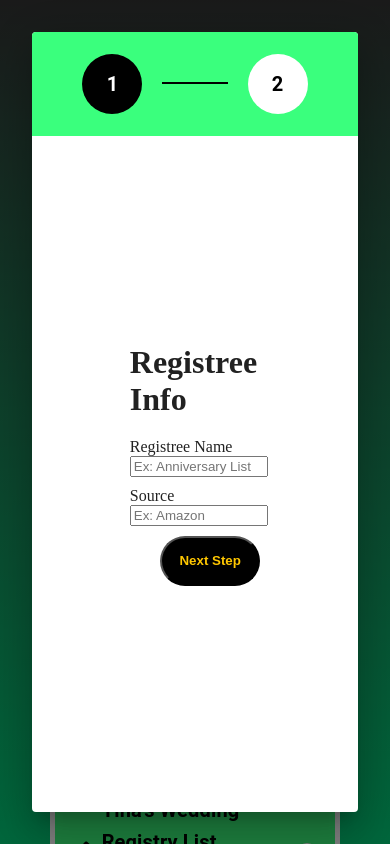
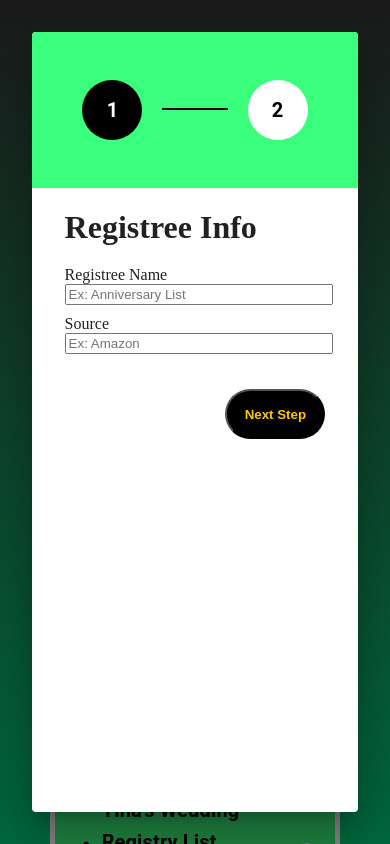
Before and after one commit to SamuelBanya/Registree, a Next.js app in the folder registree/: page /registrees/registree-page in a window 390 px wide. Both pictures are taken after a click on the button "ADD NEW REGISTREE". Built offline with nearby package versions, Linux system fonts and the light colour scheme.

Commit message:
Fixed weird styling issues between mobile and desktop views

```diff
--- a/registree/components/overlay/RegistryWizard.tsx
+++ b/registree/components/overlay/RegistryWizard.tsx
@@ -29,8 +29,8 @@ const RegistryWizard: React.FC<RegistryDialogProps> = ({ open, selectedValue, on
 
   return (
     <Dialog onClose={handleClose} open={open} maxWidth="lg" fullWidth>
-      <Box style={{ height: '100vh' }}>
-        <Box style={{ background: '#3AFF7D', height: '5%', width: '100%', position: 'absolute', top: 0, left: 0, right: 0, paddingTop: '10%', paddingBottom: '10%', display: 'flex', alignItems: 'center', justifyContent: 'center', minHeight: '5%', overflow: 'auto' }}>
+      <Box style={{ height: '100vh', display: 'flex', flexDirection: 'column', alignItems: 'center', justifyContent: 'center' }}>
+        <Box style={{ background: '#3AFF7D', minHeight: '20%', width: '100%', display: 'flex', alignItems: 'center', justifyContent: 'center', overflow: 'auto' }}>
           <Avatar
             sx={{
               width: 60,
@@ -57,8 +57,9 @@ const RegistryWizard: React.FC<RegistryDialogProps> = ({ open, selectedValue, on
             2
           </Avatar>
         </Box>
-        <Box style={{ display: 'flex', flexDirection: 'column', alignItems: 'center', justifyContent: 'center', height: '100vh' }}>
-          <form onSubmit={formik.handleSubmit} style={{ width: '100%', maxWidth: '40%', margin: '0 auto' }}>
+        <Box style={{ display: 'flex', flexDirection: 'column', alignItems: 'center', minHeight: '80%', width: '100%' }}>
+          <Box style={{ display: 'flex', flexDirection: 'column', alignItems: 'center', top: '15%', width: '100%' }}>
+            <form onSubmit={formik.handleSubmit} style={{ width: '80%', margin: '0 auto' }}>
               <h1 style={{ marginBottom: '20px', textAlign: 'left' }}>
                 Registree Info
               </h1>
@@ -98,6 +99,7 @@ const RegistryWizard: React.FC<RegistryDialogProps> = ({ open, selectedValue, on
                     color: '#FFC700',
                     borderRadius: '30px',
                     fontWeight: 'bold',
+                    marginTop: '25px'
                   }}
                 >
                   Next Step
@@ -106,6 +108,7 @@ const RegistryWizard: React.FC<RegistryDialogProps> = ({ open, selectedValue, on
             </form>
           </Box>
         </Box>
+      </Box>
     </Dialog >
   );
 }
```
Lines whose indentation alone changed are shown as unchanged.
